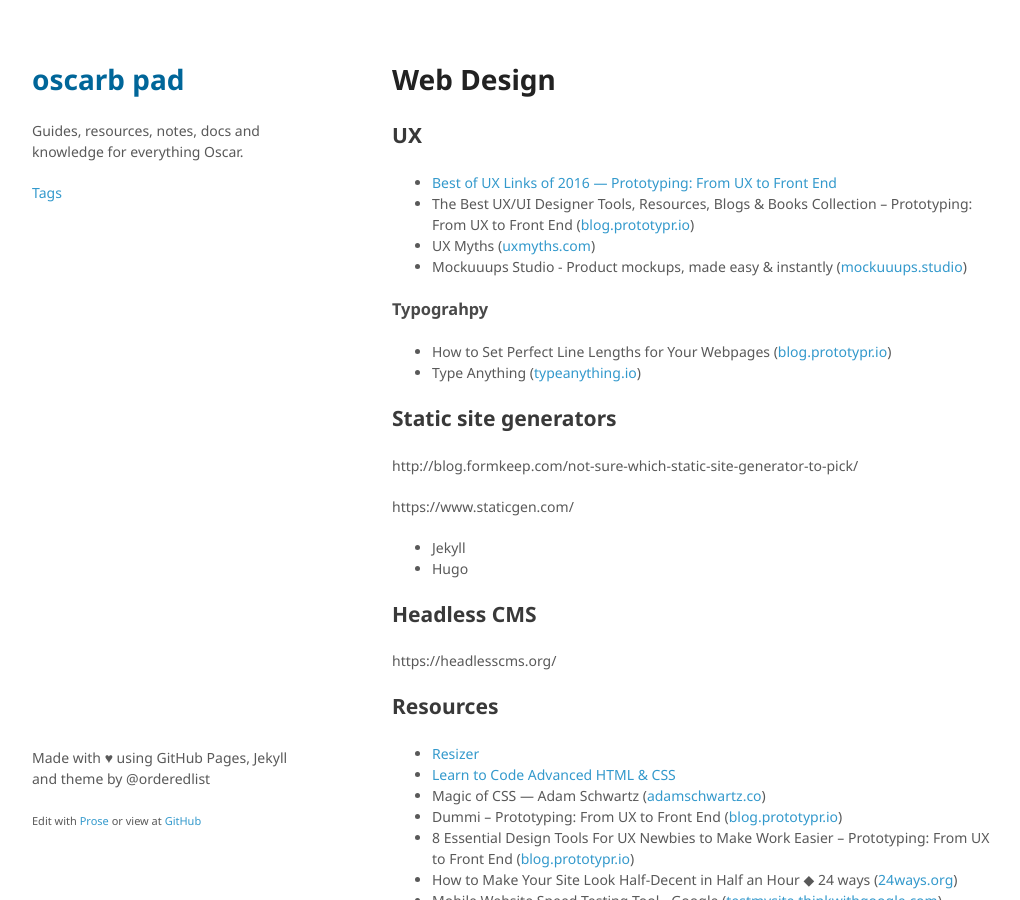
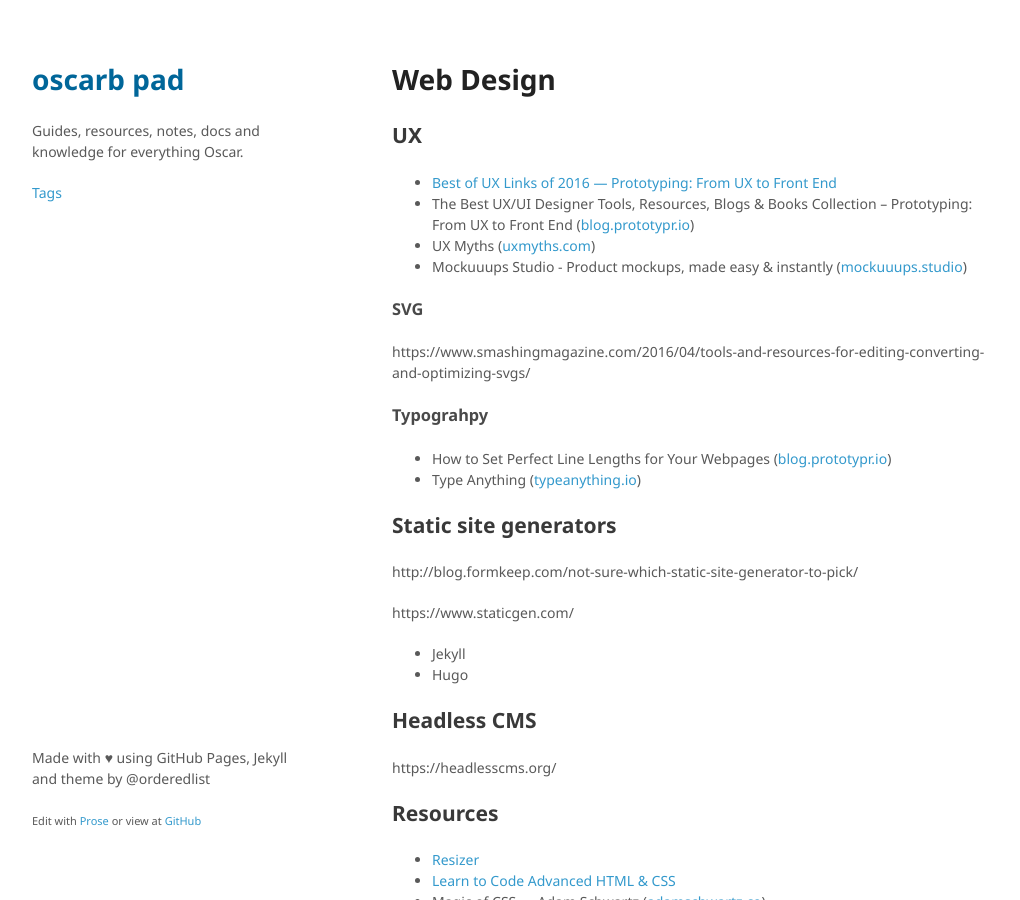
Before and after one commit to oscarb/pad, a Jekyll site: the page built from _docs/web-design.md, in a window 1280 px wide and 900 px high. Shown: the whole window, without its empty margins (128-1148 px from the left). Built offline with Jekyll 4.4.1, drawn with Linux system fonts in a browser that asks for light colours; some web fonts are replaced.

Commit message:
Updated web-design.md

```diff
--- a/_docs/web-design.md
+++ b/_docs/web-design.md
@@ -16,6 +16,10 @@ published: true
 * The Best UX/UI Designer Tools, Resources, Blogs & Books Collection – Prototyping: From UX to Front End ([blog.prototypr.io](https://blog.prototypr.io/the-best-ux-ui-designer-tools-resources-blogs-books-collection-93952ed1da07#.c3zd45q6e))
 * UX Myths ([uxmyths.com](http://uxmyths.com/))
 * Mockuuups Studio - Product mockups, made easy & instantly ([mockuuups.studio](https://mockuuups.studio/))
+
+### SVG
+
+https://www.smashingmagazine.com/2016/04/tools-and-resources-for-editing-converting-and-optimizing-svgs/
 
 ### Typograhpy
 
```
